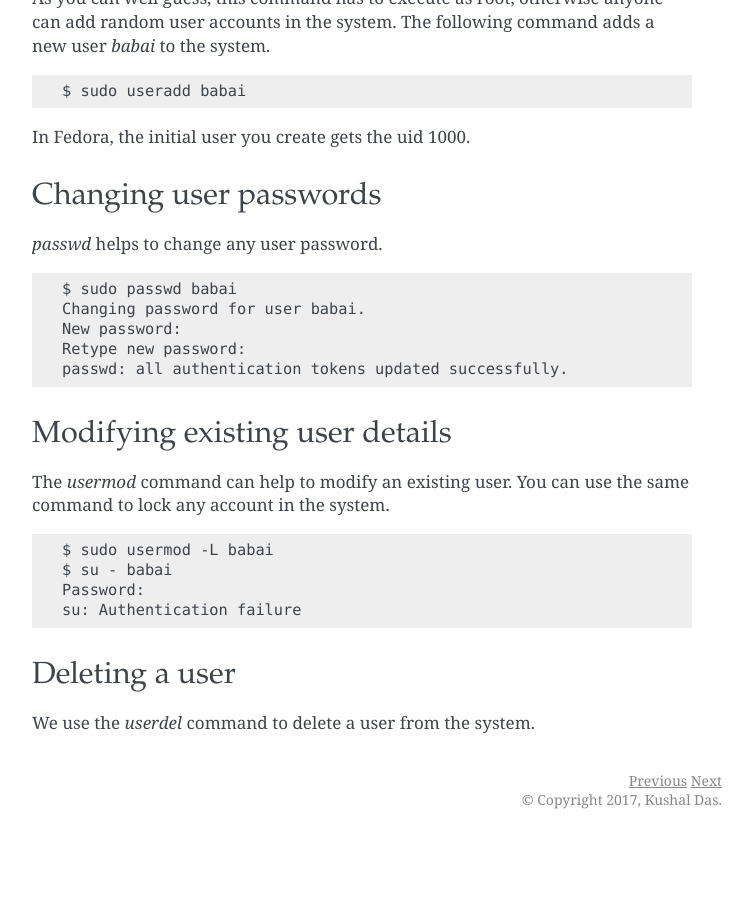
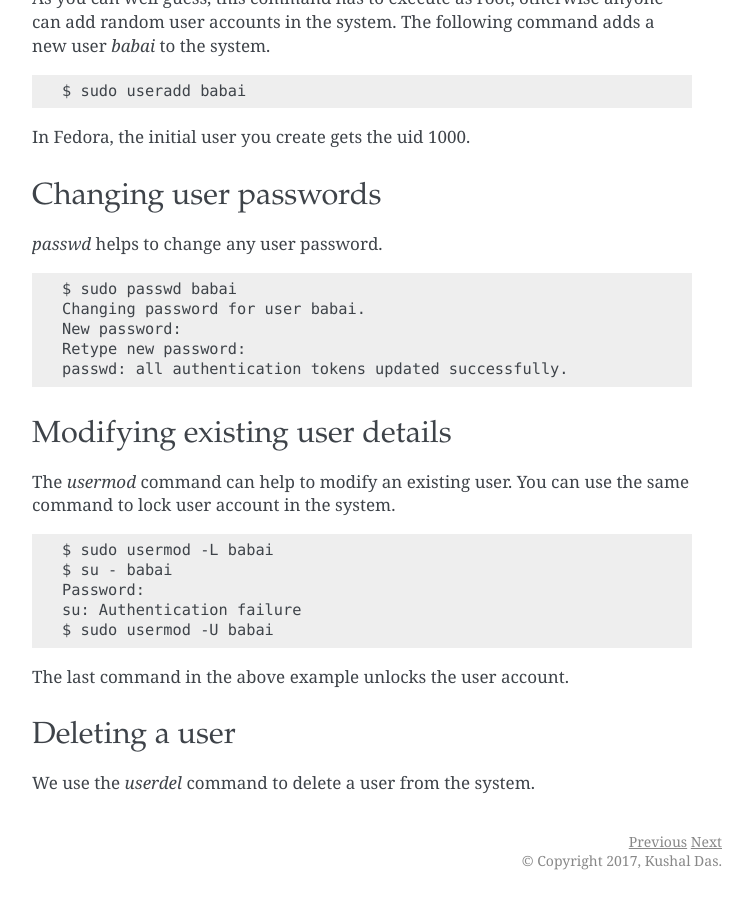
Before and after one commit to kushaldas/lym, a Sphinx documentation site: the page built from docs/users.md, in a window 1280 px wide and 900 px high, scrolled down 2275 px. Shown: the whole window, without its empty margins (388-1141 px from the left). Built offline with Sphinx 7.4.7, drawn with Linux system fonts in a browser that asks for light colours; a script that is not in the unit is left out; before the commit the page ends 3114 px from its top, so only the background shows below that.

Commit message:
Explains how to unlock user account

````diff
--- a/docs/users.md
+++ b/docs/users.md
@@ -124,18 +124,23 @@ passwd: all authentication tokens updated successfully.
 ### Modifying existing user details
 
 The *usermod* command can help to modify an existing user.
-You can use the same command to lock any account in the system.
+You can use the same command to lock user account in the system.
 
 ```
 $ sudo usermod -L babai
 $ su - babai
 Password:
 su: Authentication failure
+$ sudo usermod -U babai
 ```
+
+The last command in the above example unlocks the user account.
+
 
 ```eval_rst
 .. index:: userdel
 ```
+
 ### Deleting a user
 
 We use the *userdel* command to delete a user from the system.
````
